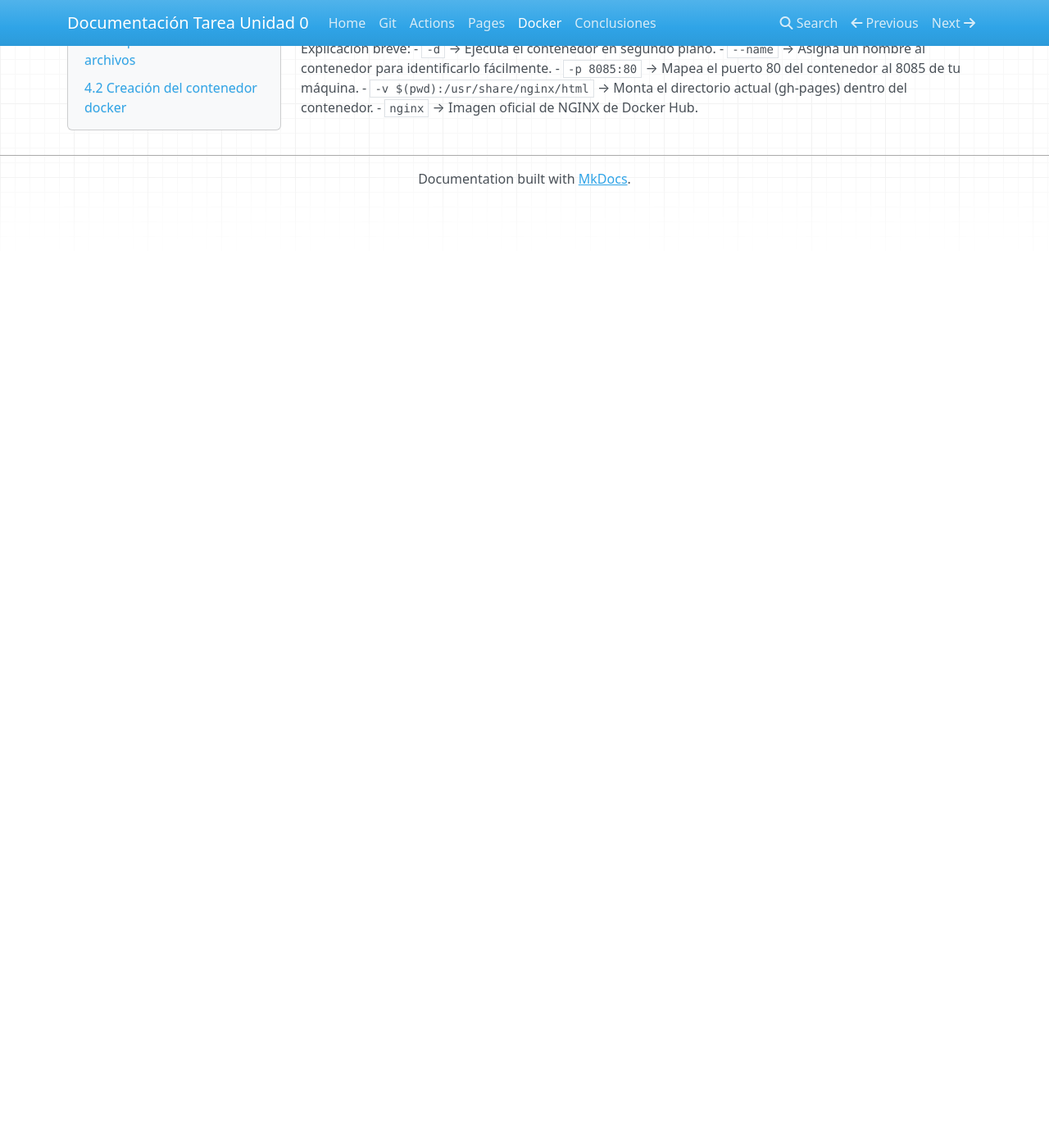
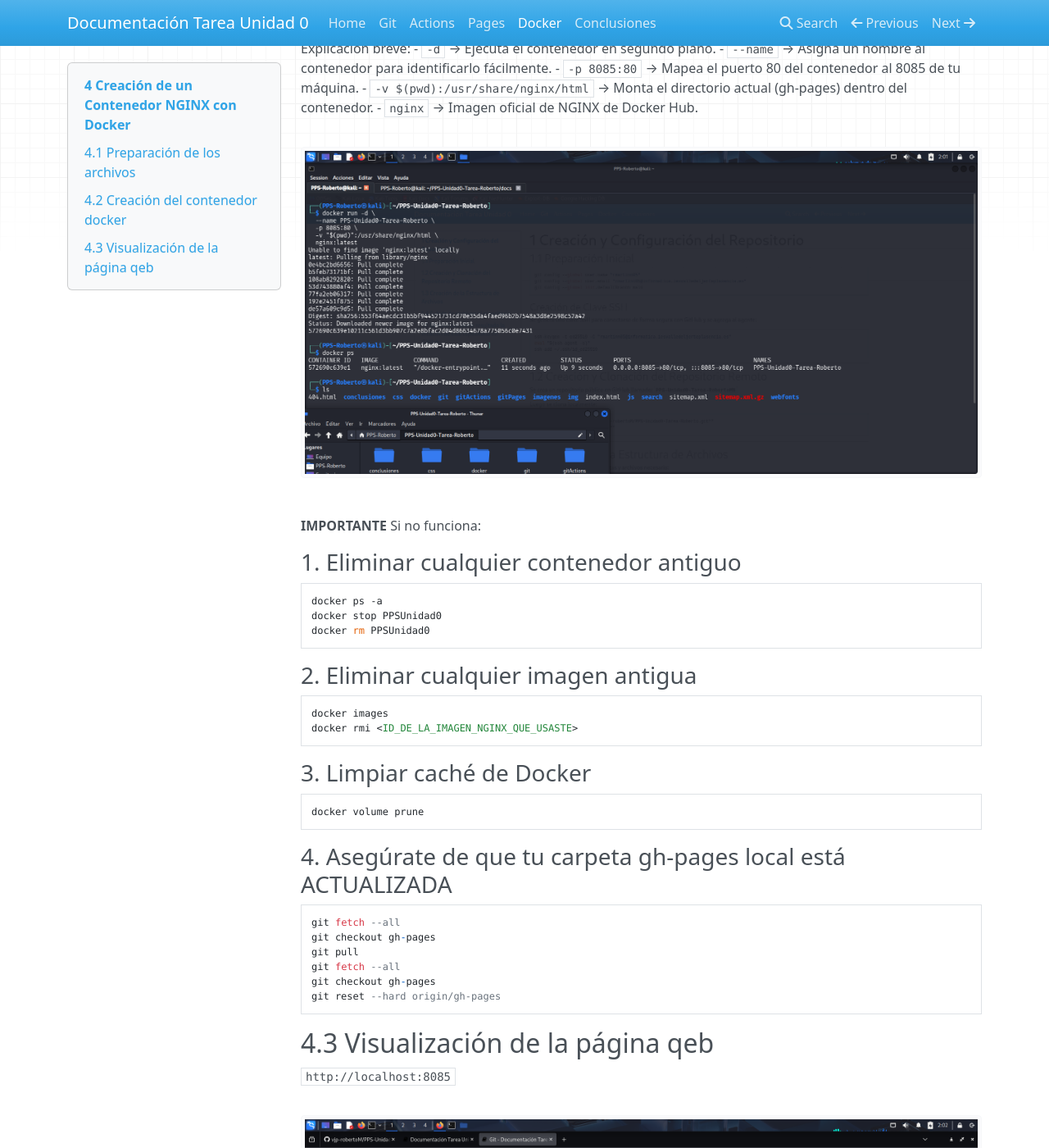
Before and after one commit to vjp-robertoM/PPS-Unidad0-Tarea-Roberto, an MkDocs documentation site: the page built from docs/docker.md, in a window 1280 px wide and 1400 px high, scrolled down 481 px. Shown: the whole window at 82% size. Built offline with MkDocs 1.6.1, drawn with Linux system fonts in a browser that asks for light colours; nearby versions of some CDN libraries; before the commit the page ends 900 px from its top, so only the background shows below that.

Commit message:
docker hecho

````diff
--- a/docs/docker.md
+++ b/docs/docker.md
@@ -23,3 +23,38 @@
 - `-p 8085:80` → Mapea el puerto 80 del contenedor al 8085 de tu máquina.
 - `-v $(pwd):/usr/share/nginx/html` → Monta el directorio actual (gh-pages) dentro del contenedor.
 - `nginx` → Imagen oficial de NGINX de Docker Hub.
+
+![Captura creacion contenedor](imagenes/captura9.png)
+
+**IMPORTANTE** Si no funciona:
+### 1. Eliminar cualquier contenedor antiguo
+
+```
+docker ps -a
+docker stop PPSUnidad0
+docker rm PPSUnidad0
+```
+### 2. Eliminar cualquier imagen antigua
+```
+docker images
+docker rmi <ID_DE_LA_IMAGEN_NGINX_QUE_USASTE>
+```
+### 3. Limpiar caché de Docker
+```
+docker volume prune
+```
+
+### 4. Asegúrate de que tu carpeta gh-pages local está ACTUALIZADA
+```
+git fetch --all
+git checkout gh-pages
+git pull
+git fetch --all
+git checkout gh-pages
+git reset --hard origin/gh-pages
+```
+
+## 4.3 Visualización de la página qeb
+`http://localhost:8085`
+
+![Captura página web](imagenes/captura10.png)
````
Also changed, not shown: docs/imagenes/captura10.png (added), docs/imagenes/captura9.png (added).
